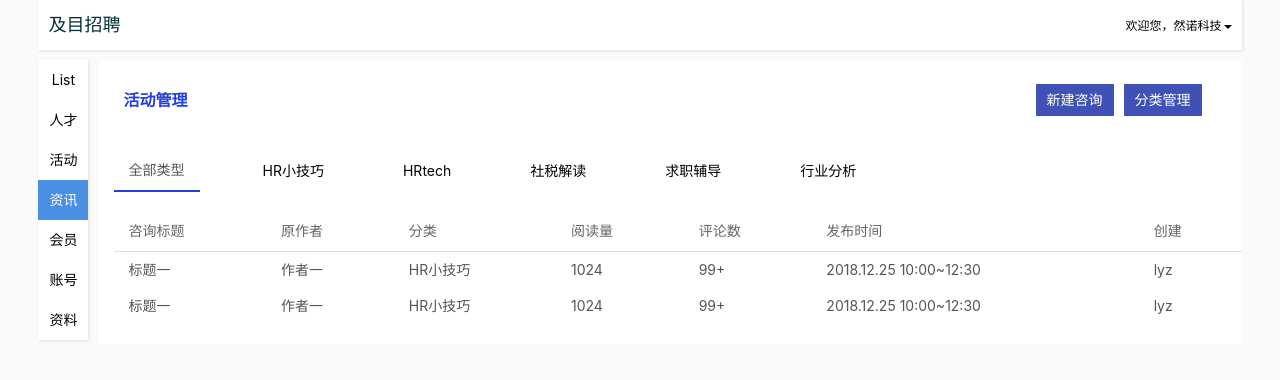
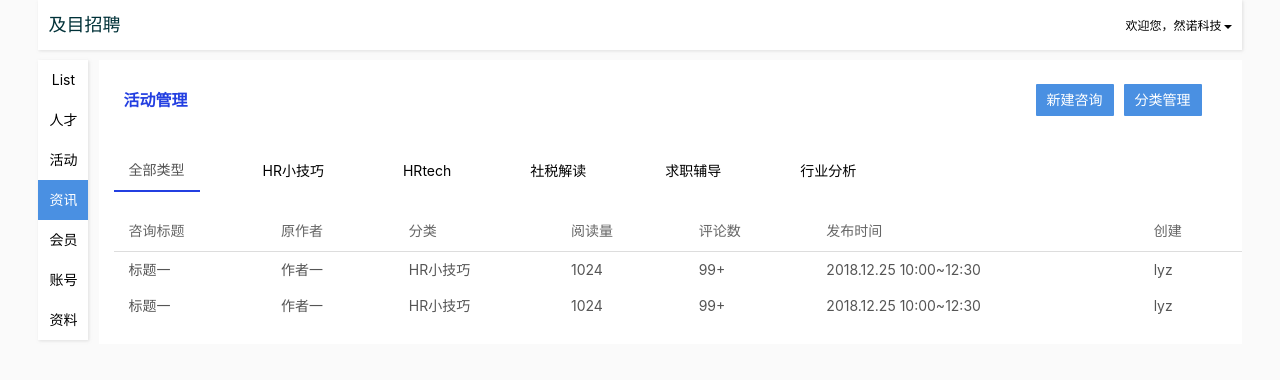
Before and after one commit to YuBaiLian123/zixun, a plain HTML site: page index.html in a window 1280 px wide. Drawn offline with Linux system fonts and the light colour scheme.

Commit message:
Update myown.css

```diff
--- a/css/myown.css
+++ b/css/myown.css
@@ -164,7 +164,7 @@ td {
 }
 .actCre button{
     margin-right: 10px;
-    background-color: #3f51b5;
+    background-color: #4A90E2;
 }
 .metab{
     margin-top:30px;
```
